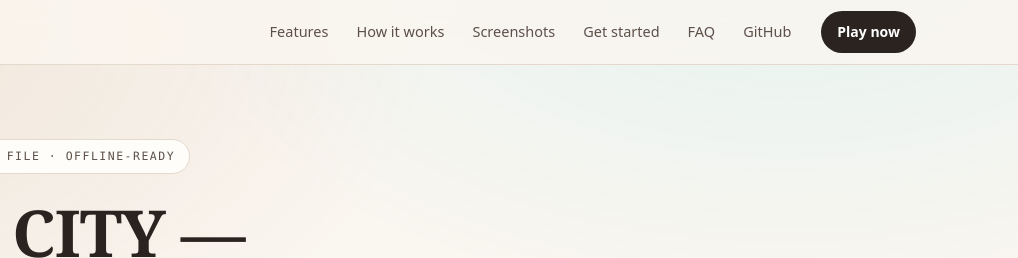
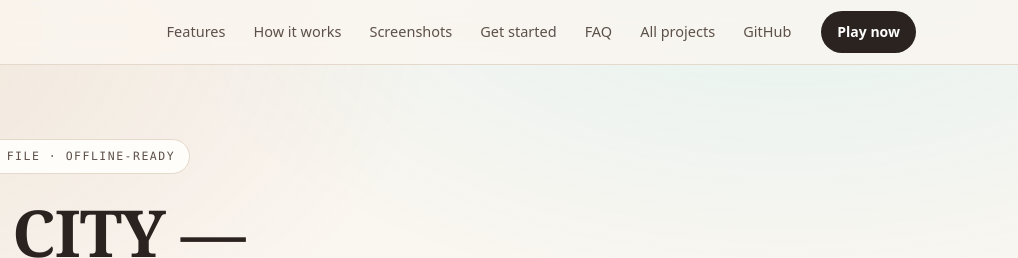
Before and after one commit to drsamonline/idle-city-ages-of-growth, a website: page docs/index.html in a window 1280 px wide. Shown: the top 258 px of the page, 262-1280 px from the left. Drawn offline with Linux system fonts and the light colour scheme.

Commit message:
docs: link back to the project hub

```diff
--- a/docs/index.html
+++ b/docs/index.html
@@ -319,6 +319,7 @@ html.no-js .reveal{opacity:1;transform:none}
       <a href="#screens">Screenshots</a>
       <a href="#start">Get started</a>
       <a href="#faq">FAQ</a>
+      <a href="https://drsamonline.github.io/">All projects</a>
       <a href="https://github.com/drsamonline/idle-city-ages-of-growth" target="_blank" rel="noopener">GitHub</a>
     </div>
     <a class="nav-cta" href="play/">Play now</a>
```
Also changed, not shown: README.md.
